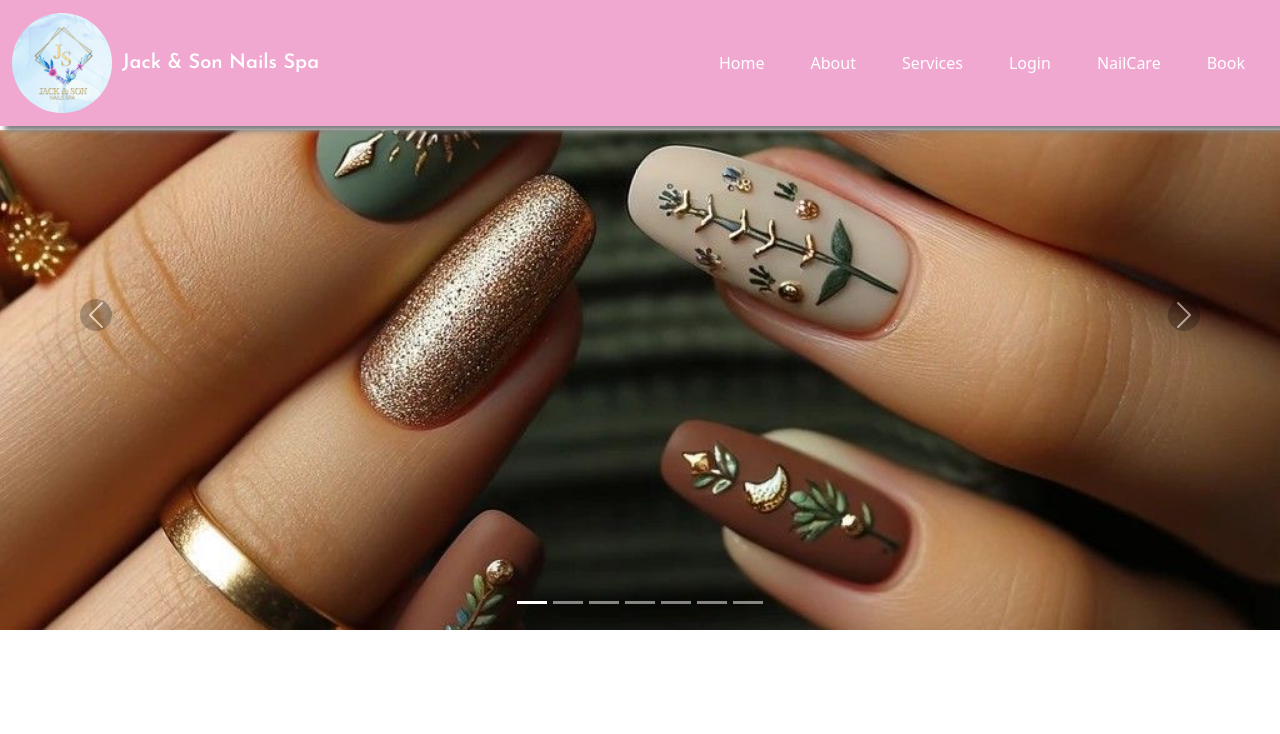
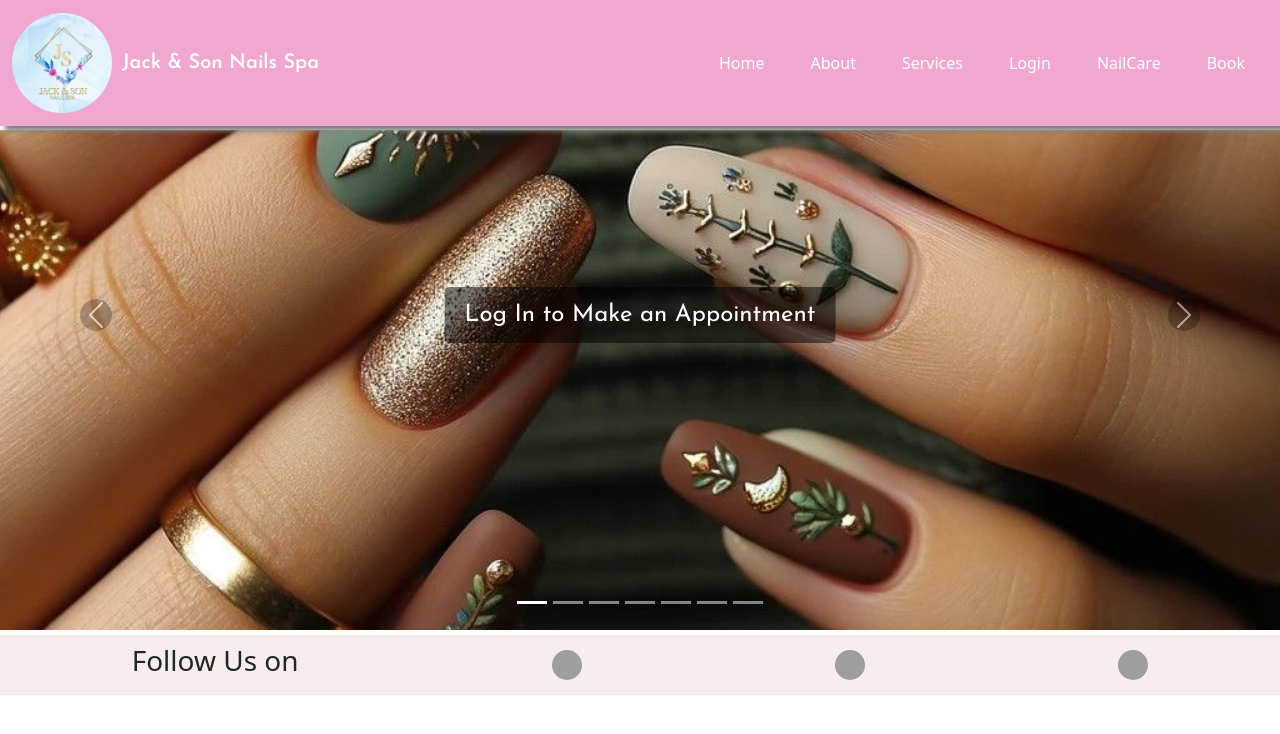
Before and after one commit to iUtsa/Jack-and-Son-Nail-Salon-fullstack, a Flask app: page / in a window 1280 px wide. Shown: the top 734 px of the page. Run offline with Flask 3, Linux system fonts and the light colour scheme; grey boxes are pictures that could not be loaded.

Commit message:
slideshow added

```diff
--- a/templates/client/index.html
+++ b/templates/client/index.html
@@ -23,7 +23,7 @@
 
 </head>
 
-<body>
+<body class="bd-2">
     <nav class="navbar navbar-expand-lg custom-navbar fixed-top">
         <div class="container-fluid">
             <a class="navbar-brand" href="index.html" text-decoration="none">
@@ -72,6 +72,7 @@
             <button type="button" data-bs-target="#carouselExampleIndicators" data-bs-slide-to="6" aria-label="Slide 7"></button>
         </div>
         <div class="carousel-inner">
+
             <div class="carousel-item active">
                 <img src="/templates/photos/ph5.JPG" class="d-block w-100" alt="Photo 1">
             </div>
@@ -94,6 +95,8 @@
                 <img src="/templates/photos/ph17.avif" class="d-block w-100" alt="Photo 7">
             </div>
 
+            <a href="login.html" class="login-overlay">Log In to Make an Appointment</a>
+
         </div>
         <button class="carousel-control-prev" type="button" data-bs-target="#carouselExampleIndicators" data-bs-slide="prev">
             <span class="carousel-control-prev-icon" aria-hidden="true"></span>
@@ -103,6 +106,14 @@
             <span class="carousel-control-next-icon" aria-hidden="true"></span>
             <span class="visually-hidden">Next</span>
         </button>
+
+    </div>
+
+    <div class="social">
+        <h3>Follow Us on </h3>
+        <a href="https://www.facebook.com/jackandsonnailsspa?mibextid=LQQJ4d" target="_blank"><img src="https://img.icons8.com/?size=100&id=118467&format=png" alt="facebook"></a>
+        <a href="https://www.instagram.com/jackandsonnailspa/" target="_blank"><img src="https://img.icons8.com/?size=100&id=32309&format=png" alt="instagram"></a>
+        <a href="https://www.yelp.com/biz/jack-and-son-nail-spa-los-angeles" target="_blank"><img src="https://img.icons8.com/?size=100&id=17904&format=png" alt="yelp"></a>
     </div>
 
 
```
